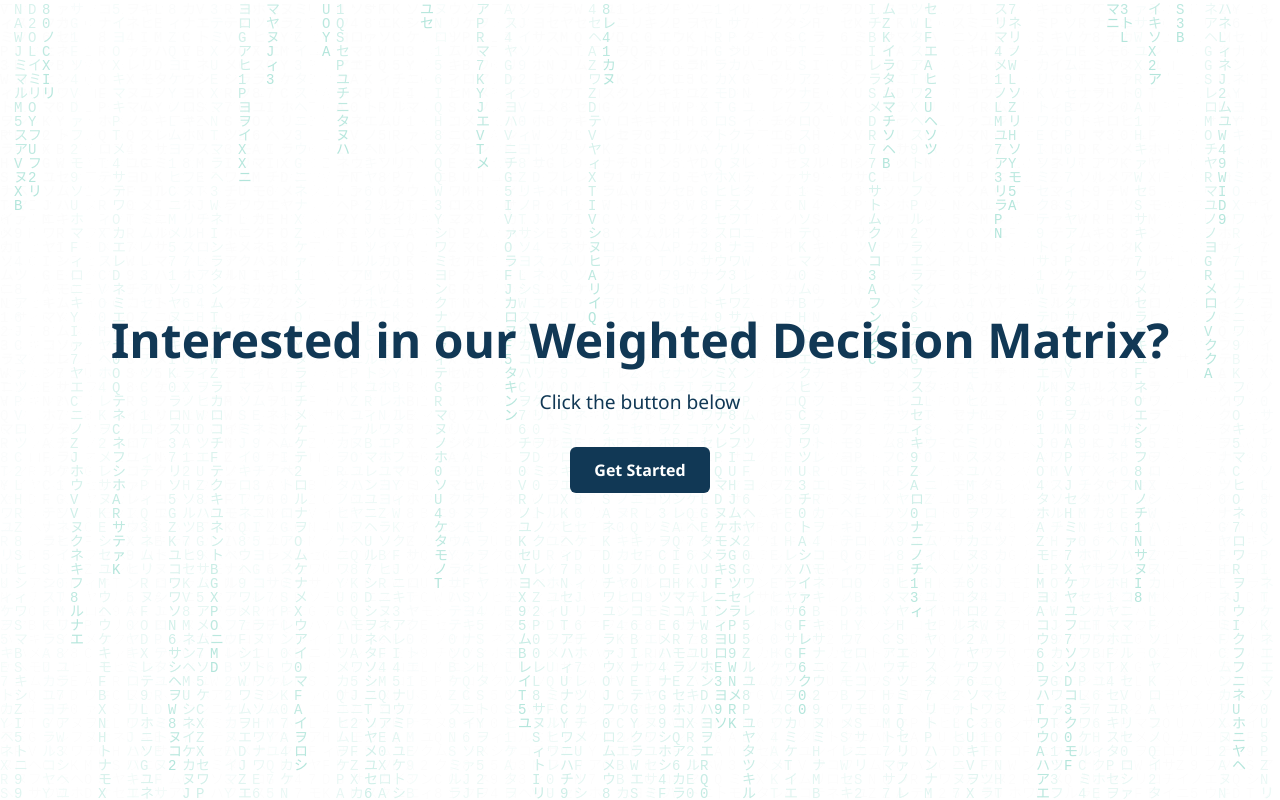
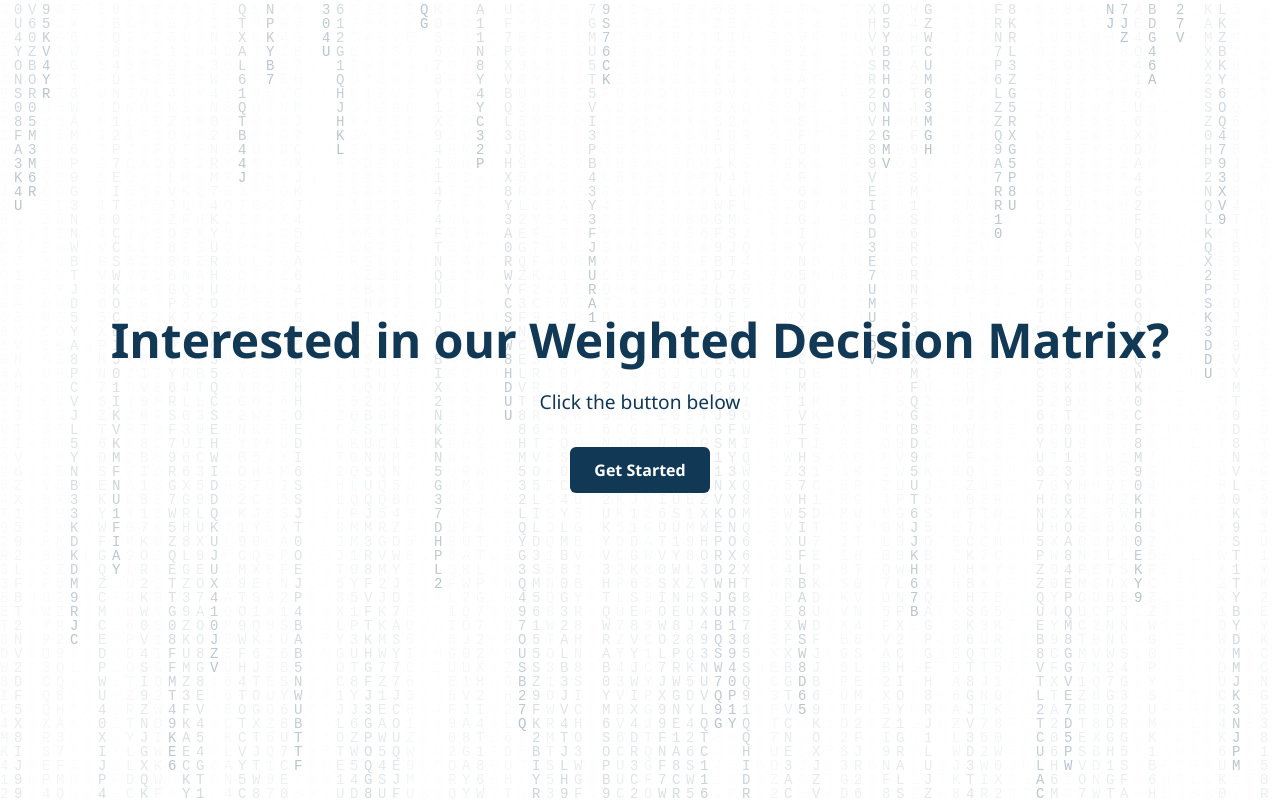
Before and after one commit to Tanjamee/Landing-page---Matrix, a plain HTML site: page index.html in a window 1280 px wide. Drawn offline with Linux system fonts and the light colour scheme.

Commit message:
Add minimal design with matrix background

```diff
--- a/index.html
+++ b/index.html
@@ -83,7 +83,7 @@
     canvas.height = window.innerHeight;
     canvas.width = window.innerWidth;
 
-    const letters = "アァイィウエカキクケコサシスセソタチツテトナニヌネノハヒフヘホマミムメモヤユヨラリルレロワヲンABCDEFGHIJKLMNOPQRSTUVWXYZ0123456789";
+    const letters = "ABCDEFGHIJKLMNOPQRSTUVWXYZ0123456789";
     const fontSize = 14;
     const columns = canvas.width / fontSize;
 
@@ -92,7 +92,7 @@
     function drawMatrix() {
       ctx.fillStyle = "rgba(255, 255, 255, 0.05)";
       ctx.fillRect(0, 0, canvas.width, canvas.height);
-      ctx.fillStyle = "#00aa88";
+      ctx.fillStyle = "#113855";
       ctx.font = fontSize + "px monospace";
 
       drops.forEach((y, x) => {
```
